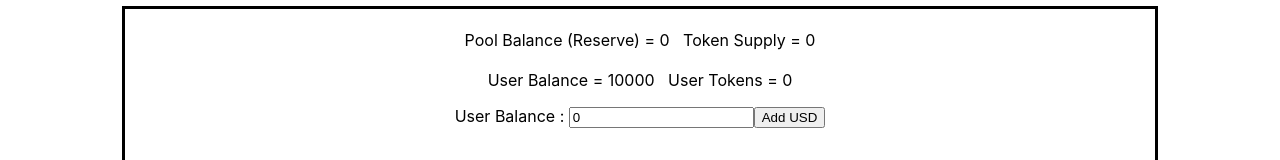
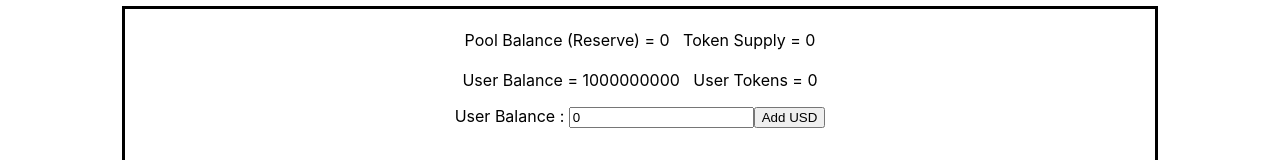
Before and after one commit to ObjectPlayer/Bounding_Curve, a React (Create React App) app in the folder bounding-curve/: page / in a window 1280 px wide. Shown: the part 200-360 px from the top of the page. Built offline with nearby package versions, Linux system fonts and the light colour scheme.

Commit message:
working on dynamic values

```diff
--- a/bounding-curve/src/Screens/TokenGraph.js
+++ b/bounding-curve/src/Screens/TokenGraph.js
@@ -8,7 +8,7 @@ class MintingGraph extends React.Component {
 
         this.state = {
             userTempBalance: 0,
-            userActualBlance: 10000,
+            userActualBlance: 0,
             userActualtokens: 0,
             mintPrice: 0,
             mintingAmount: 0,
@@ -113,7 +113,26 @@ class MintingGraph extends React.Component {
         let totalSupply = this.boudningCurve.totalSupply;
 
         this.setState({ reserveAmount, totalSupply })
+    }
 
+    componentDidMount() {
+        let boundingData = {
+            slope: this.props.slope,
+            maxSupply: this.props.maxSupply,
+            userBalance: this.props.userBalance,
+            artistFee: this.props.artistFee,
+            adminFee: this.props.adminFee
+        }
+
+        this.setState({
+            userActualBlance: boundingData.userBalance,
+        })
+
+        this.boudningCurve.updateData(boundingData.slope, boundingData.maxSupply, boundingData.userBalance, boundingData.artistFee, boundingData.adminFee)
+    }
+
+    componentWillReceiveProps(nextProps) {
+        this.setState({ userBalance: nextProps.userBalance });
     }
 
     render() {
--- a/bounding-curve/src/Services/BoundingCurve.js
+++ b/bounding-curve/src/Services/BoundingCurve.js
@@ -8,11 +8,22 @@ class BoundingCurve {
         this.userTokenBalance = 0;
         this.reserve = 0;
         this.fees = 0;
+        this.artistFee = 0.15;
+        this.adminFee = 0.03;
 
     }
 
     setUserBalance = (fusdAmount) => {
         this.userBlance += +fusdAmount
+    }
+
+
+    updateData = (slope, maxSupply, userBalance, artistFee, adminFee) => {
+        this.slope = slope;
+        this.maxSupply = maxSupply;
+        this.userBlance = userBalance;
+        this.artistFee = artistFee;
+        this.adminFee = adminFee;
     }
 
 
```
